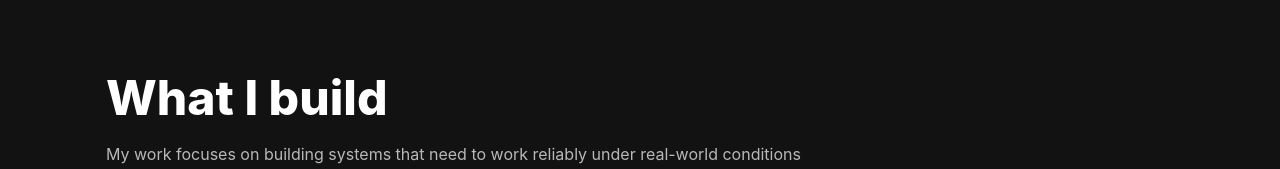
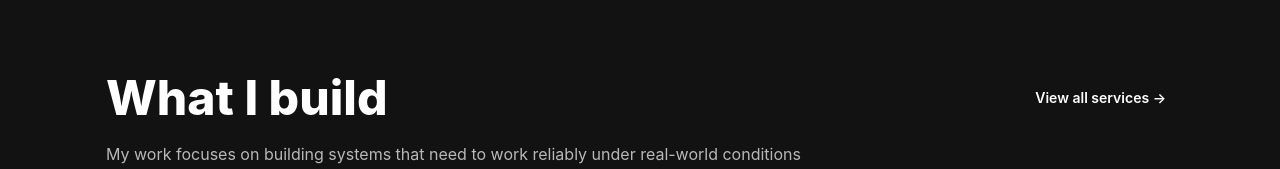
Before and after one commit to AhmedElselly/ahmedelselly.github.io, a Next.js app: page / in a window 1280 px wide. Shown: the part 704-873 px from the top of the page. Built offline with nearby package versions, Linux system fonts and the light colour scheme; what @mui/material-nextjs would draw is missing.

Commit message:
added view all services button link to redirect to services page

```diff
--- a/src/app/page.tsx
+++ b/src/app/page.tsx
@@ -31,10 +31,21 @@ export default function Home() {
       {/* ================= FOCUS ================= */}
       <Box id="services" sx={{ py: 10, bgcolor: "background.paper" }}>
         <Box sx={{ maxWidth: 1100, mx: "auto", px: 2 }}>
-          <Typography variant="h3" fontWeight={800}>
-            What I build
-          </Typography>
-
+          <Stack
+            direction="row"
+            justifyContent="space-between"
+            alignItems="center"
+            flexWrap={"wrap"}
+          >
+            <Typography variant="h3" fontWeight={800}>
+              What I build
+            </Typography>
+            <Link href="/services" style={{ textDecoration: "none" }}>
+              <Button variant="text" sx={{ color: "#fff" }}>
+                View all services →
+              </Button>
+            </Link>
+          </Stack>
           <Typography sx={{ mt: 2 }} color="text.secondary" maxWidth={700}>
             My work focuses on building systems that need to work reliably under
             real-world conditions — not just look good.
```
